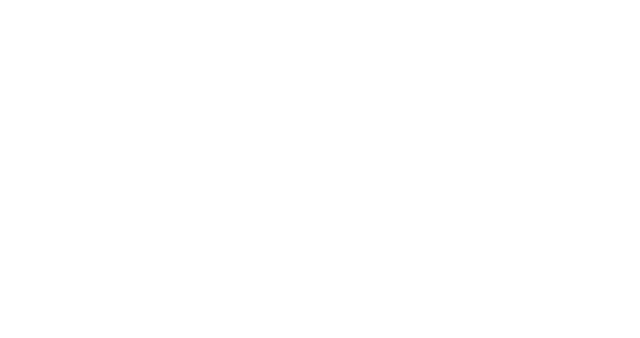
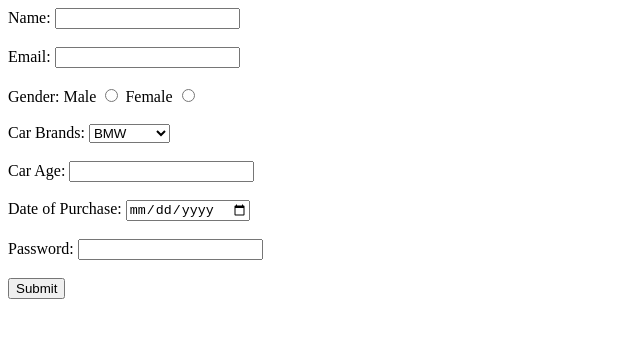
Before and after one commit to acciojob/car-insurance-form-Pavankancharla-tech, a website: page main.html in a window 1280 px wide. Shown: the whole page, without its empty margins (0-640 px from the left). Drawn offline with Linux system fonts and the light colour scheme.

Commit message:
created a submission

```diff
--- a/main.html
+++ b/main.html
@@ -8,6 +8,32 @@
 
 <body>
 	<!-- the entire body must be written by student -->
+	<form action="#" method="post">
+		<label for="name">Name:</label>
+		<input type="text" id="name" required><br><br>
+		<label for="email">Email:</label>
+		<input type="email" id="email" required><br><br>
+		<label for="gender">Gender:</label>
+		<label for="gender">Male</label>
+		<input type="radio" name="gender" required>
+		<label for="gender">Female</label>
+		<input type="radio" name="gender" required><br><br>
+		<label for="cars">Car Brands:</label>
+		<select id="cars">
+			<option value="bmw">BMW</option>
+			<option value="audi">Audi</option>
+			<option value="mercedez">Mercedez</option>
+		</select><br><br>
+		<label for="carage">Car Age:</label>
+		<input type="number" id="carage" required><br><br>
+		<label for="dop">Date of Purchase:</label>
+		<input type="Date" id="dop" required><br><br>
+		<label for="password">Password:</label>
+		<input type="Password" id="password" required><br><br>
+		<button type="submit">Submit</button>
+
+
+	</form>
     <script type="text/javascript" src="./script.js">
 </script>
 
```
